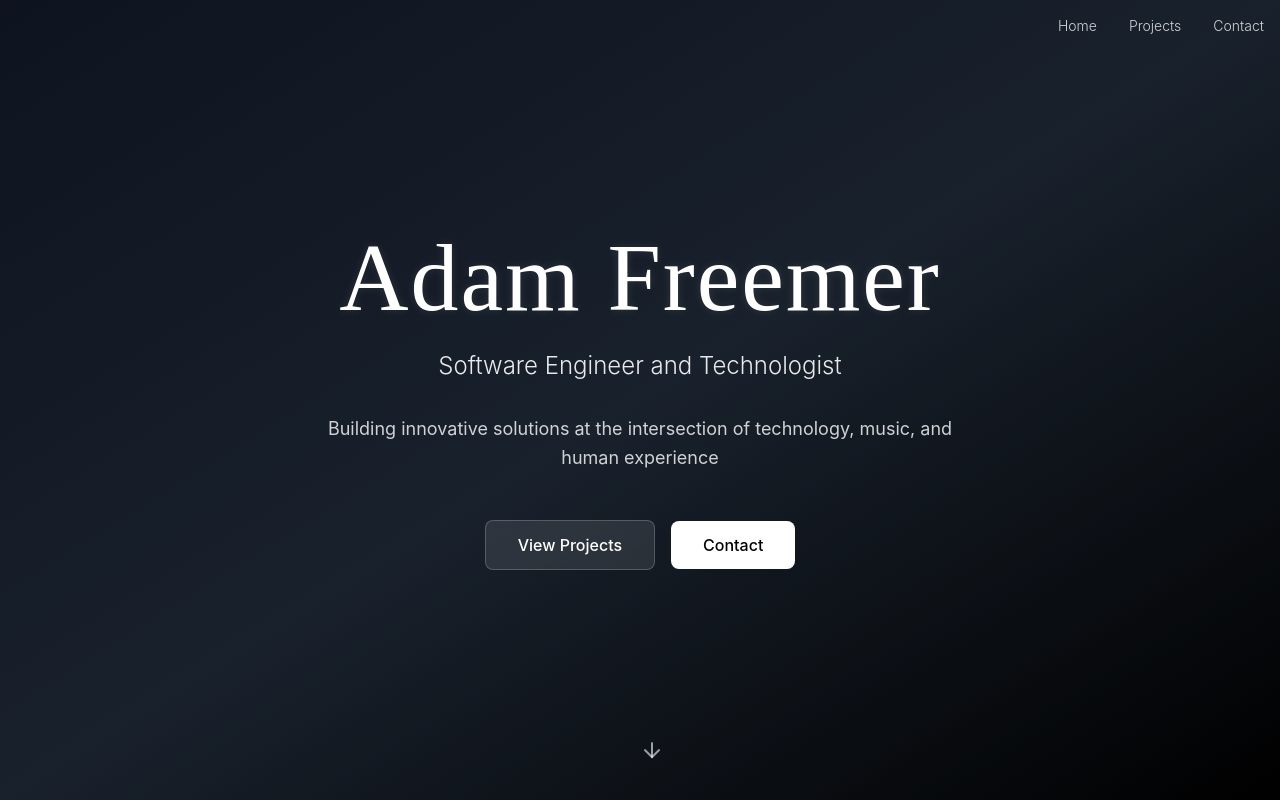
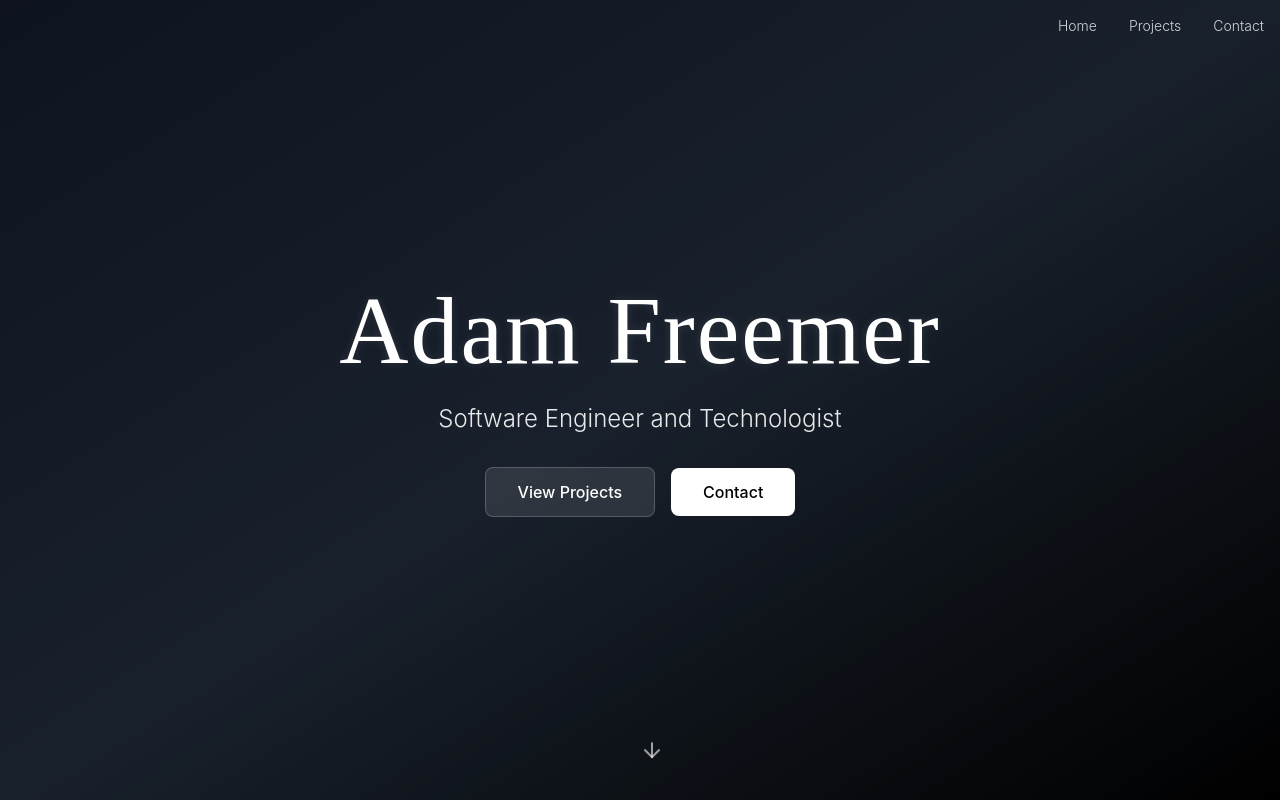
Before and after one commit to AdamFreemer/adam-freemer-website, a Next.js app: page / in a window 1280 px wide. Shown: the top 800 px of the page. Built offline with nearby package versions, Linux system fonts and the light colour scheme.

Commit message:
Update landing

```diff
--- a/components/hero-section.tsx
+++ b/components/hero-section.tsx
@@ -9,9 +9,6 @@ export function HeroSection() {
       <div className="relative z-10 text-center text-white px-4">
         <h1 className="signature-font text-6xl md:text-8xl mb-6 tracking-wide">Adam Freemer</h1>
         <p className="text-xl md:text-2xl font-light mb-8 text-white/90">Software Engineer and Technologist</p>
-        <p className="text-lg text-white/80 mb-12 max-w-2xl mx-auto leading-relaxed">
-          Building innovative solutions at the intersection of technology, music, and human experience
-        </p>
 
         <div className="flex flex-col sm:flex-row gap-4 justify-center items-center">
           <a
```
